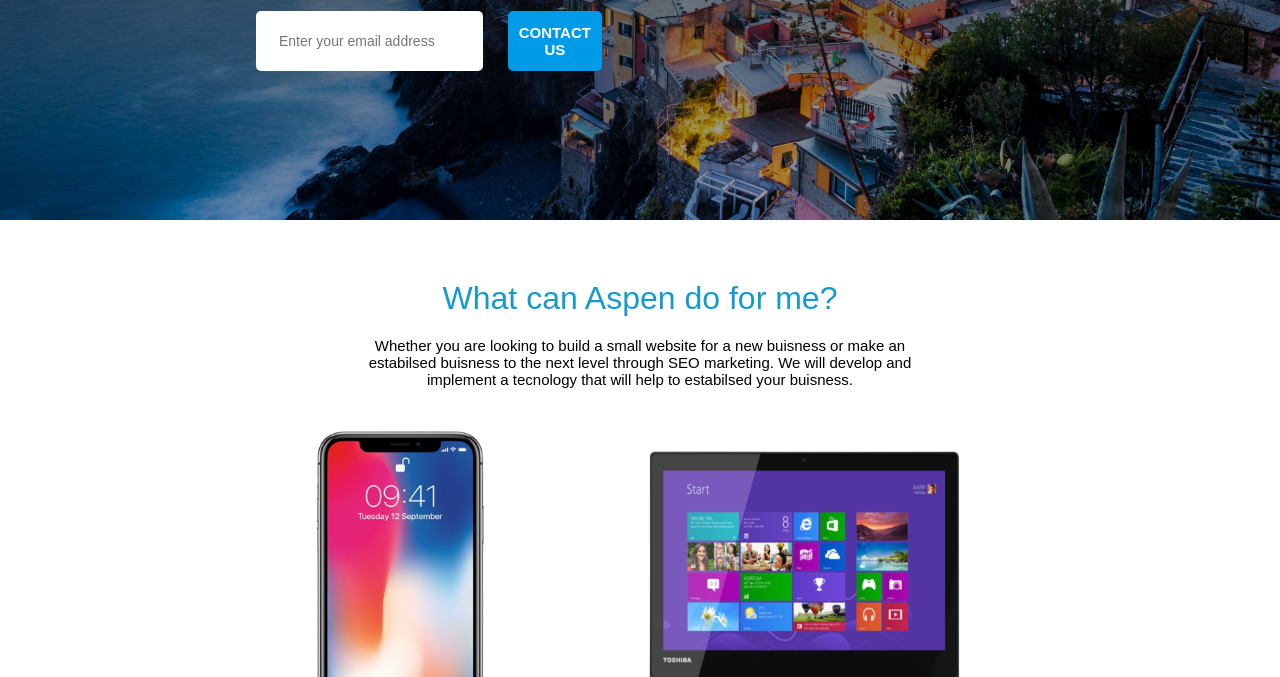
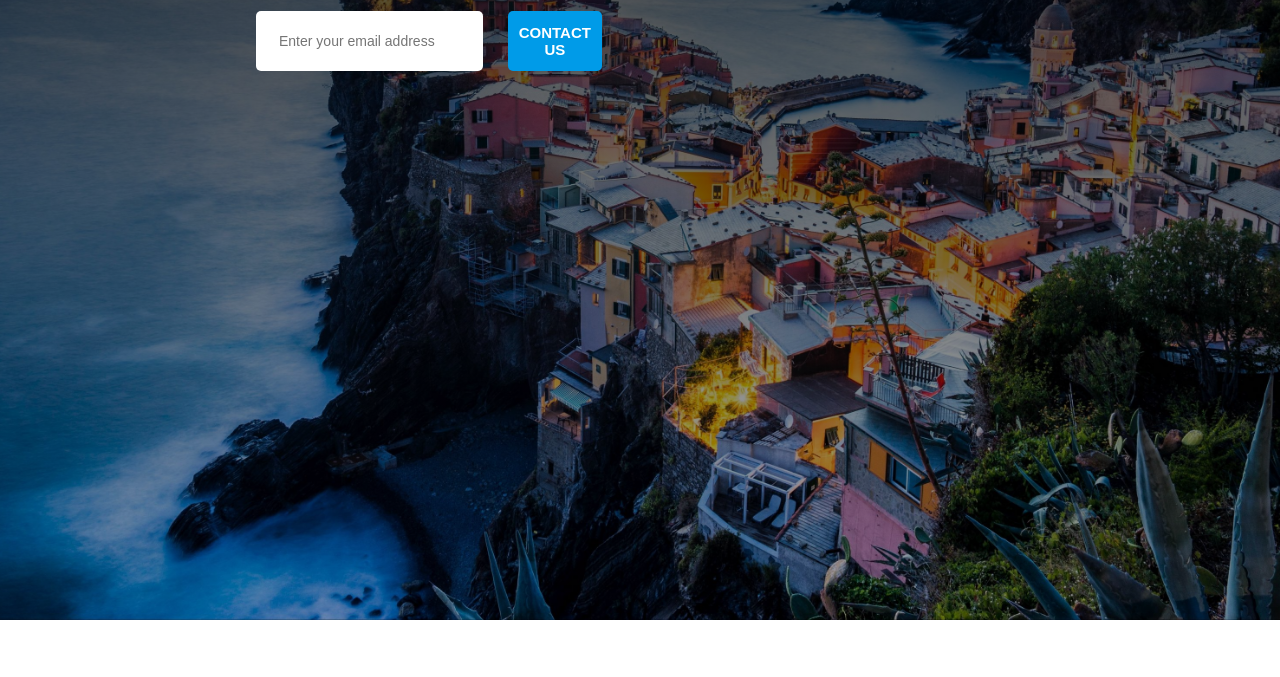
Before and after one commit to Mohammadarifcoding/seo-buisness-, a plain HTML site: page index.html in a window 1280 px wide. Shown: the part 420-1097 px from the top of the page. Drawn offline with Linux system fonts and the light colour scheme; a web font is replaced by a local one.

Commit message:
Update style.css

```diff
--- a/style.css
+++ b/style.css
@@ -12,8 +12,9 @@
     background-position: center;
     background-size: cover;
     background-repeat: no-repeat;
-    height: 80vh;
+    height: 130vh;
     width: 100vw;
+
   }
   .header ul{
     display: flex;
```
